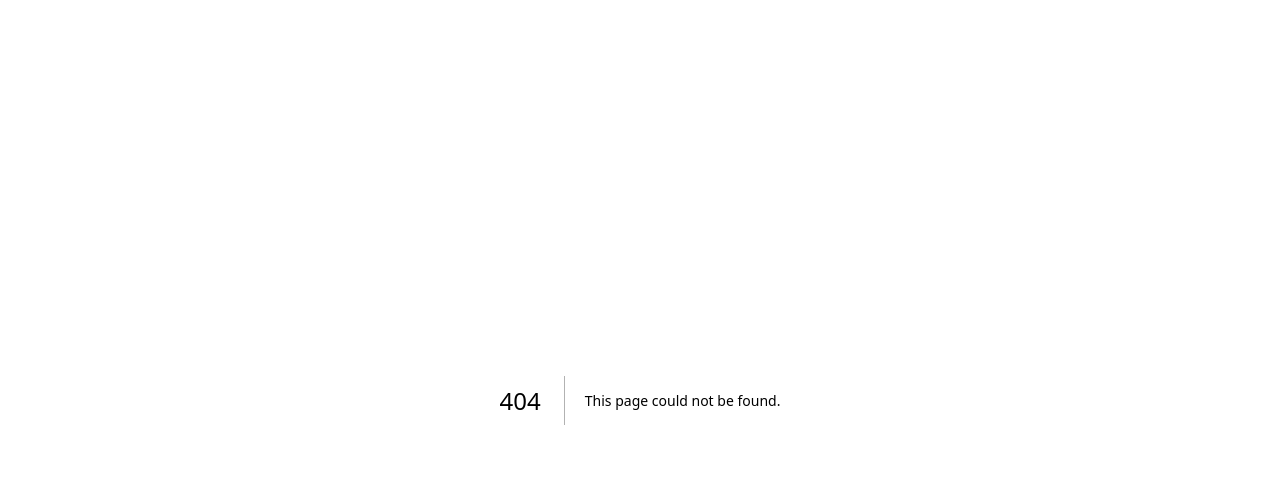
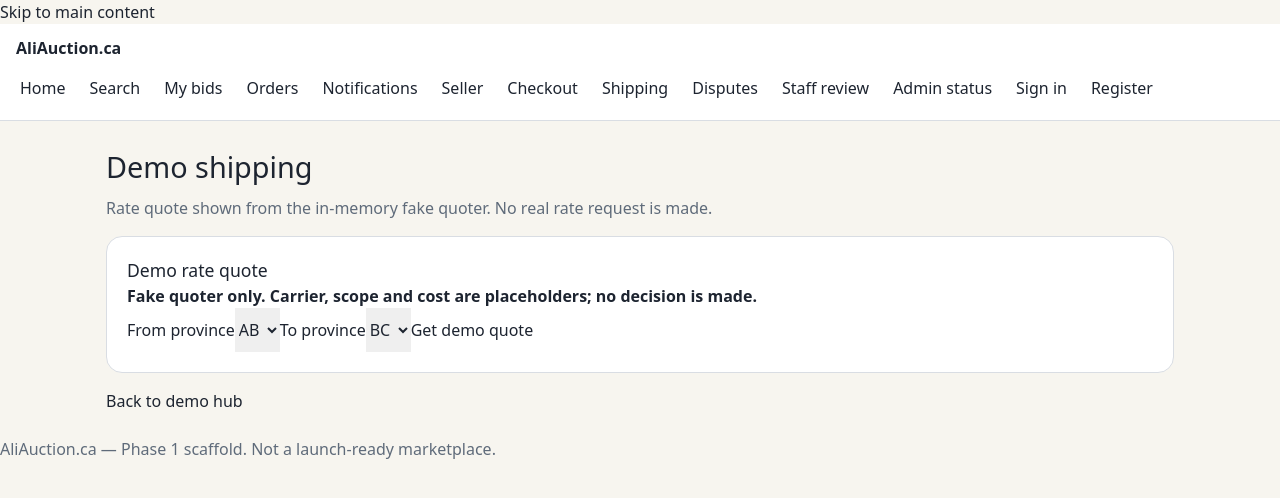
Before and after one commit to A-dot614/Ali_Auction, a Next.js app in the folder apps/web/: page /demo/shipping in a window 1280 px wide. Before the commit this address had no page. Shown: the top 498 px of the page. Built offline with nearby package versions, Linux system fonts and the light colour scheme.

Commit message:
feat(web): shipping quote demo, flag OFF, demo-labeled

```diff
--- /dev/null
+++ b/apps/web/src/app/demo/shipping/page.tsx
@@ -0,0 +1,17 @@
+import Link from "next/link";
+import PageShell from "../../../components/PageShell";
+import DemoShippingQuote from "../../../components/DemoShippingQuote";
+
+export const dynamic = "force-dynamic";
+
+export default function DemoShippingPage() {
+  return (
+    <PageShell
+      title="Demo shipping"
+      description="Rate quote shown from the in-memory fake quoter. No real rate request is made."
+    >
+      <DemoShippingQuote />
+      <Link href="/demo">Back to demo hub</Link>
+    </PageShell>
+  );
+}
--- /dev/null
+++ b/apps/web/src/app/shipping/page.tsx
@@ -0,0 +1,15 @@
+import PageShell from "../../components/PageShell";
+import NotEnabled from "../../components/NotEnabled";
+
+export const dynamic = "force-dynamic";
+
+export default function ShippingPage() {
+  return (
+    <PageShell title="Shipping" description="Shipping estimates are not available in this build.">
+      <NotEnabled
+        message="Not enabled yet"
+        detail="Real shipping-rate inputs are unset and the feature flag is OFF. No rate request is made."
+      />
+    </PageShell>
+  );
+}
--- /dev/null
+++ b/apps/web/src/components/DemoShippingQuote.tsx
@@ -0,0 +1,48 @@
+"use client";
+
+import { useState, type FormEvent } from "react";
+import { demoQuoteForRoute, type DemoShippingQuote } from "../lib/demo-shipping";
+
+/** Demo-only quote display: local fake response, no network, no decision. */
+export default function DemoShippingQuote() {
+  const [fromProvince, setFromProvince] = useState("AB");
+  const [toProvince, setToProvince] = useState("BC");
+  const [quote, setQuote] = useState<DemoShippingQuote | null>(null);
+
+  function requestQuote(event: FormEvent<HTMLFormElement>) {
+    event.preventDefault();
+    setQuote(demoQuoteForRoute(fromProvince, toProvince));
+  }
+
+  return (
+    <section className="card" aria-labelledby="demo-shipping-heading">
+      <h2 id="demo-shipping-heading">Demo rate quote</h2>
+      <p><strong>Fake quoter only. Carrier, scope and cost are placeholders; no decision is made.</strong></p>
+      <form onSubmit={requestQuote}>
+        <label htmlFor="demo-shipping-from">From province</label>
+        <select id="demo-shipping-from" value={fromProvince} onChange={(e) => setFromProvince(e.target.value)}>
+          <option value="AB">AB</option>
+          <option value="BC">BC</option>
+          <option value="ON">ON</option>
+        </select>
+        <label htmlFor="demo-shipping-to">To province</label>
+        <select id="demo-shipping-to" value={toProvince} onChange={(e) => setToProvince(e.target.value)}>
+          <option value="AB">AB</option>
+          <option value="BC">BC</option>
+          <option value="ON">ON</option>
+        </select>
+        <button type="submit">Get demo quote</button>
+      </form>
+      {quote ? (
+        <dl>
+          <dt>Mode</dt><dd>{quote.mode}</dd>
+          <dt>Source</dt><dd>{quote.source}</dd>
+          <dt>Amount (minor units)</dt><dd>{quote.amountMinor}</dd>
+          <dt>Currency</dt><dd>{quote.currency}</dd>
+          <dt>Carriers</dt><dd>{quote.carriers}</dd>
+          <dt>Scope</dt><dd>{quote.scope}</dd>
+        </dl>
+      ) : null}
+    </section>
+  );
+}
--- /dev/null
+++ b/apps/web/src/lib/demo-shipping.ts
@@ -0,0 +1,27 @@
+/**
+ * Demo shipping quote in the API's fake quoter response shape. Carrier, scope
+ * and cost are placeholders, not approved values: no shipping decision is made.
+ */
+
+export type DemoShippingQuote = {
+  mode: "flat" | "real_rates";
+  amountMinor: number;
+  currency: "CAD";
+  carriers: string;
+  scope: string;
+  source: "fake" | "unimplemented";
+};
+
+export const DEMO_SHIPPING_QUOTE: DemoShippingQuote = {
+  mode: "real_rates",
+  amountMinor: 1250,
+  currency: "CAD",
+  carriers: "not chosen (demo placeholder)",
+  scope: "not chosen (demo placeholder)",
+  source: "fake",
+};
+
+export function demoQuoteForRoute(_fromProvince: string, _toProvince: string): DemoShippingQuote {
+  // Route is accepted for the quote form but never used to infer a decision.
+  return DEMO_SHIPPING_QUOTE;
+}
```
